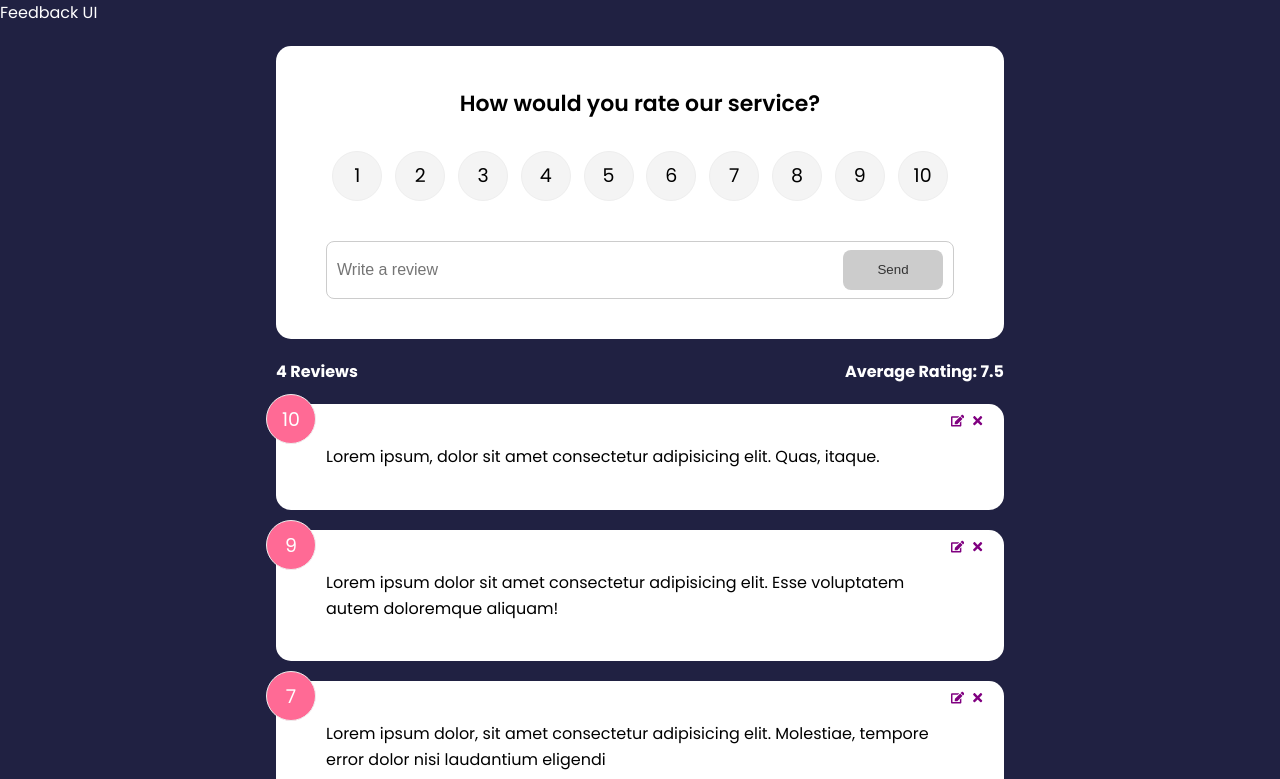
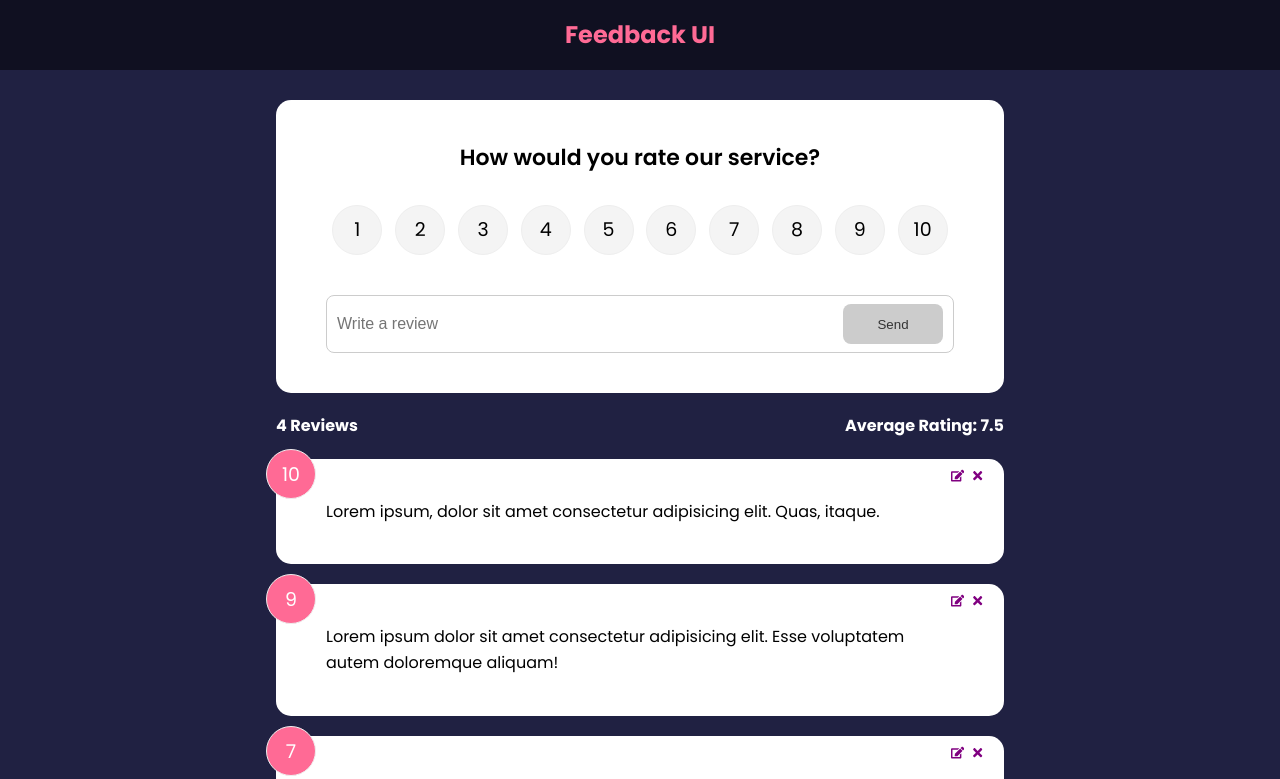
Before and after one commit to Aviatorscode2/feedback-app, a React (Create React App) app: page / in a window 1280 px wide. Shown: the top 779 px of the page. Built offline with nearby package versions, Linux system fonts and the light colour scheme.

Commit message:
Styling for the header component

```diff
--- a/src/components/Header.jsx
+++ b/src/components/Header.jsx
@@ -1,9 +1,17 @@
-import PropTypes from 'prop-types'
+import PropTypes from 'prop-types';
 
-function Header( { text, bgColor, textColor } ) {
+function Header({ text, bgColor, textColor }) {
+  const headerStyles = {
+    backgroundColor: bgColor,
+    color: textColor,
+  };
   return (
-    <div>{text}</div>
-  )
+    <header style={headerStyles}>
+      <div className="container">
+        <h2>{text}</h2>
+      </div>
+    </header>
+  );
 }
 
 Header.defaultProps = {
@@ -13,9 +21,8 @@ Header.defaultProps = {
 };
 
 Header.propsTypes = {
-    text: PropTypes.string,
-    bgColor: PropTypes.string,
-    textColor: PropTypes.string
-
-}
-export default Header
+  text: PropTypes.string,
+  bgColor: PropTypes.string,
+  textColor: PropTypes.string,
+};
+export default Header;
```
